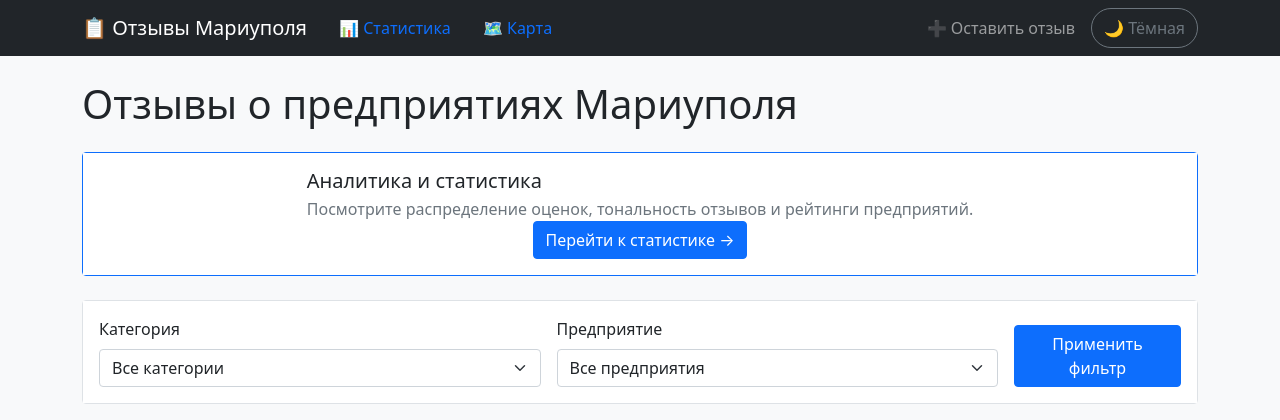
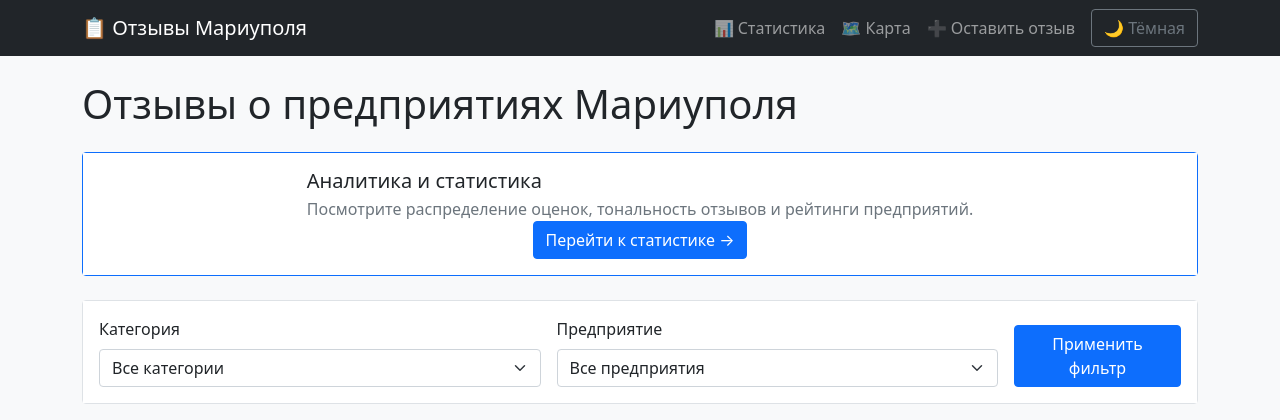
Before and after one commit to Alekss280/mariupol-reviews, a Django app: page / in a window 1280 px wide. Shown: the top 420 px of the page. Run offline with Django 4.2, Linux system fonts and the light colour scheme; data that the repository does not hold is empty.

Commit message:
Обновлено меню навигации: добавлено переключение для мобильных устройств и улучшено отображение кнопки смены темы.

```diff
--- a/reviews/templates/reviews/base.html
+++ b/reviews/templates/reviews/base.html
@@ -130,11 +130,23 @@
     <nav class="navbar navbar-expand-lg navbar-dark bg-dark sticky-top">
     <div class="container">
         <a class="navbar-brand" href="{% url 'index' %}">📋 Отзывы Мариуполя</a>
+        <button class="navbar-toggler" type="button" data-bs-toggle="collapse" data-bs-target="#navbarNav" aria-controls="navbarNav" aria-expanded="false" aria-label="Переключить навигацию">
+            <span class="navbar-toggler-icon"></span>
+        </button>
+        <div class="collapse navbar-collapse" id="navbarNav">
+            <ul class="navbar-nav ms-auto mb-2 mb-lg-0 align-items-center">
+                <li class="nav-item">
                     <a class="nav-link" href="{% url 'stats' %}">📊 Статистика</a>
+                </li>
+                <li class="nav-item">
                     <a class="nav-link" href="{% url 'ya_map' %}">🗺️ Карта</a>
-            <div class="navbar-nav ms-auto">
+                </li>
+                <li class="nav-item">
                     <a class="nav-link" href="{% url 'add_review' %}">➕ Оставить отзыв</a>
-                <button id="theme-toggle" class="btn btn-outline-secondary ms-2" style="border-radius: 20px;">🌙 Тёмная</button>
+                <li class="nav-item">
+                    <button id="theme-toggle" class="btn btn-outline-secondary ms-2 mt-2 mt-lg-0">🌙 Тёмная</button>
+                </li>
+            </ul>
         </div>
     </div>
 </nav>
```
Lines whose indentation alone changed are shown as unchanged.
